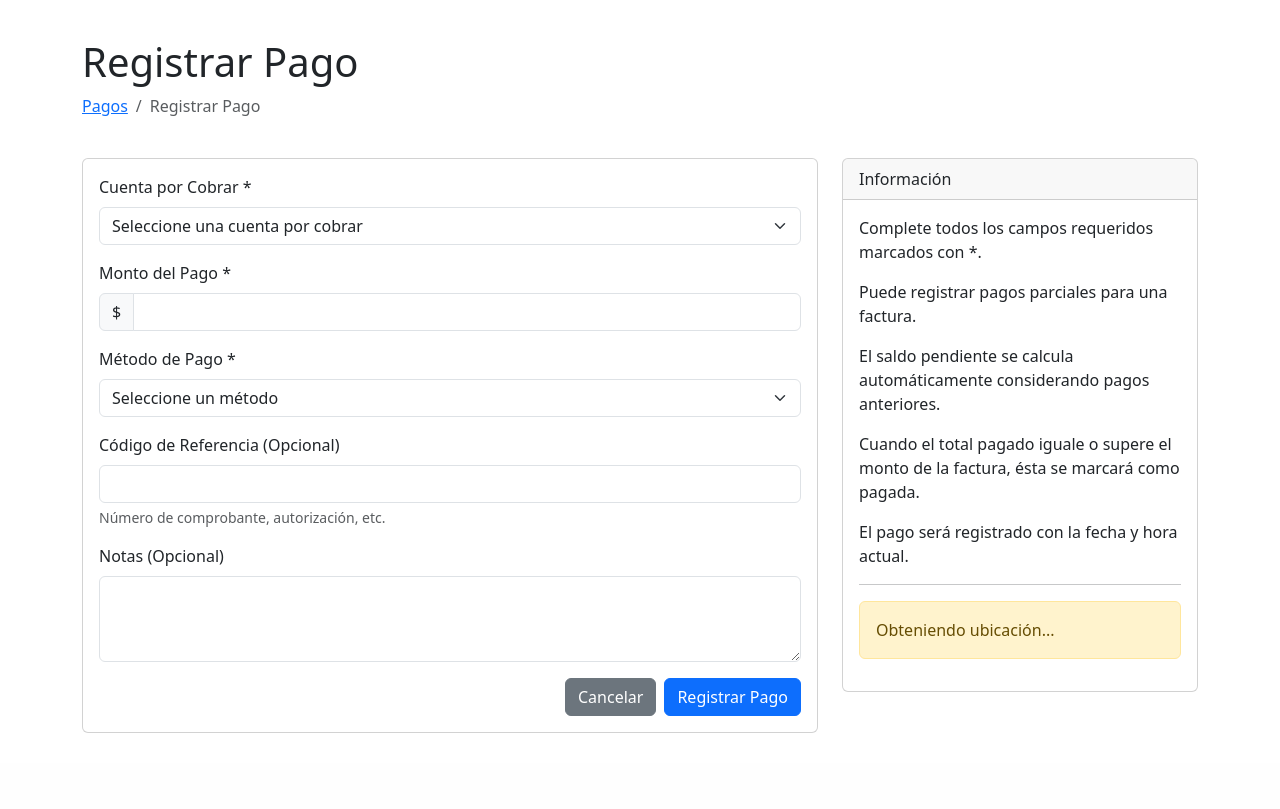
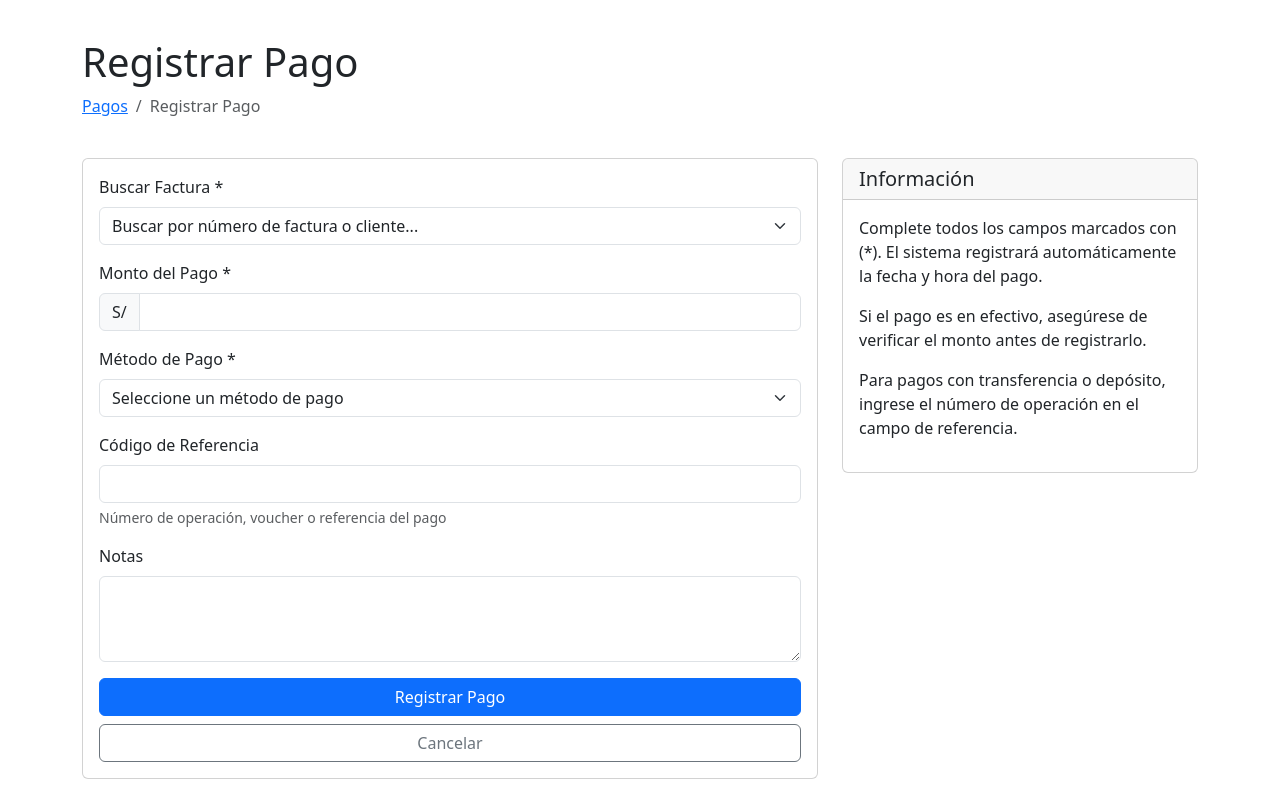
Before and after one commit to mitienda-pe/cobra-backend, a CodeIgniter 4 app: template app/Views/payments/create.php in a window 1280 px wide. Shown: the part 56-865 px from the top of the page. Before the commit the page ends 789 px from the top, so only its background shows below. Run offline with PHP 8.4 and a stand-in for CodeIgniter, Linux system fonts and the light colour scheme; the template is opened without the code that fills it, so the values that code supplies are empty; some libraries are stand-ins or nearby versions.

Commit message:
cambio cuentas por cobrar a facturas

```diff
--- a/app/Views/payments/create.php
+++ b/app/Views/payments/create.php
@@ -1,6 +1,11 @@
 <?= $this->extend('layouts/main') ?>
 
 <?= $this->section('title') ?>Registrar Pago<?= $this->endSection() ?>
+
+<?= $this->section('styles') ?>
+<link href="https://cdn.jsdelivr.net/npm/select2@4.1.0-rc.0/dist/css/select2.min.css" rel="stylesheet" />
+<link href="https://cdn.jsdelivr.net/npm/select2-bootstrap-5-theme@1.3.0/dist/select2-bootstrap-5-theme.min.css" rel="stylesheet" />
+<?= $this->endSection() ?>
 
 <?= $this->section('content') ?>
 <div class="row mb-4">
@@ -19,9 +24,8 @@
     <div class="col-md-8">
         <div class="card">
             <div class="card-body">
-                <form action="<?= site_url('payments/create') ?>" method="post">
+                <form action="<?= site_url('payments/create') ?>" method="post" id="payment-form">
                     <?= csrf_field() ?>
-
 
                     <?php if (!empty($invoice)): ?>
                         <!-- Si se pasa una factura específica, mostrar su información -->
@@ -37,15 +41,15 @@
                                 </div>
                                 <div class="col-md-6">
                                     <p><strong>Concepto:</strong> <?= esc($invoice['concept']) ?></p>
-                                    <p><strong>Monto Total:</strong> $<?= number_format($invoice['amount'], 2) ?></p>
+                                    <p><strong>Monto Total:</strong> S/ <?= number_format($invoice['amount'], 2) ?></p>
                                     <p><strong>Vencimiento:</strong> <?= date('d/m/Y', strtotime($invoice['due_date'])) ?></p>
                                 </div>
                             </div>
                             <hr>
                             <div class="row">
                                 <div class="col-md-12">
-                                    <p><strong>Total Pagado:</strong> $<?= number_format($invoice['total_paid'], 2) ?></p>
-                                    <p><strong>Saldo Pendiente:</strong> $<?= number_format($invoice['remaining_amount'], 2) ?></p>
+                                    <p><strong>Total Pagado:</strong> S/ <?= number_format($invoice['total_paid'], 2) ?></p>
+                                    <p><strong>Saldo Pendiente:</strong> S/ <?= number_format($invoice['remaining_amount'], 2) ?></p>
                                     <?php if(isset($payment_info) && !empty($payment_info['payments'])): ?>
                                     <div class="mt-2">
                                         <strong>Pagos Anteriores:</strong>
@@ -53,7 +57,7 @@
                                         <?php foreach($payment_info['payments'] as $prev_payment): ?>
                                             <li>
                                                 <?= date('d/m/Y', strtotime($prev_payment['payment_date'])) ?> -
-                                                $<?= number_format($prev_payment['amount'], 2) ?>
+                                                S/ <?= number_format($prev_payment['amount'], 2) ?>
                                                 (<?= esc($prev_payment['payment_method']) ?>)
                                             </li>
                                         <?php endforeach; ?>
@@ -64,75 +68,61 @@
                             </div>
                         </div>
                     <?php else: ?>
-                        <!-- Si no se pasa una factura específica, mostrar dropdown para seleccionar -->
+                        <!-- Campo de búsqueda de facturas con autocompletado -->
                         <div class="mb-3">
-                            <label for="invoice_id" class="form-label">Cuenta por Cobrar *</label>
-                            <select name="invoice_id" id="invoice_id" class="form-select" required>
-                                <option value="">Seleccione una cuenta por cobrar</option>
-                                <?php if(!empty($invoices)): ?>
-                                    <?php foreach ($invoices as $inv): ?>
-                                        <option value="<?= $inv['id'] ?>" <?= old('invoice_id') == $inv['id'] ? 'selected' : '' ?>>
-                                            <?= esc($inv['invoice_number']) ?> -
-                                            <?= esc($inv['client_name']) ?> -
-                                            Saldo: $<?= number_format($inv['remaining_amount'], 2) ?>
-                                        </option>
-                                    <?php endforeach; ?>
-                                <?php endif; ?>
+                            <label for="invoice_search" class="form-label">Buscar Factura *</label>
+                            <select class="form-select" id="invoice_search" name="invoice_id" required>
+                                <option value="">Buscar por número de factura o cliente...</option>
                             </select>
+                            <div id="invoice_details" class="mt-3" style="display: none;">
+                                <!-- Los detalles de la factura se cargarán aquí dinámicamente -->
+                            </div>
                         </div>
                     <?php endif; ?>
 
                     <div class="mb-3">
                         <label for="amount" class="form-label">Monto del Pago *</label>
                         <div class="input-group">
-                            <span class="input-group-text">$</span>
-                            <input type="number" class="form-control" id="amount" name="amount"
-                                   value="<?= old('amount', isset($invoice) ? $invoice['remaining_amount'] : '') ?>"
-                                   required step="0.01" min="0.01"
-                                   <?= isset($invoice) ? 'max="' . $invoice['remaining_amount'] . '"' : '' ?>>
+                            <span class="input-group-text">S/</span>
+                            <input type="number" step="0.01" class="form-control" id="amount" name="amount" required
+                                   value="<?= old('amount') ?>" min="0.01"
+                                   <?php if(!empty($invoice)): ?>
+                                   max="<?= $invoice['remaining_amount'] ?>"
+                                   <?php endif; ?>>
                         </div>
-                        <?php if (isset($invoice)): ?>
-                        <div class="form-text">Máximo: $<?= number_format($invoice['remaining_amount'], 2) ?></div>
-                        <?php endif; ?>
                     </div>
 
                     <div class="mb-3">
                         <label for="payment_method" class="form-label">Método de Pago *</label>
-                        <select name="payment_method" id="payment_method" class="form-select" required>
-                            <option value="">Seleccione un método</option>
-                            <option value="cash" <?= old('payment_method') === 'cash' ? 'selected' : '' ?>>Efectivo</option>
-                            <option value="transfer" <?= old('payment_method') === 'transfer' ? 'selected' : '' ?>>Transferencia</option>
-                            <option value="check" <?= old('payment_method') === 'check' ? 'selected' : '' ?>>Cheque</option>
-                            <option value="credit_card" <?= old('payment_method') === 'credit_card' ? 'selected' : '' ?>>Tarjeta de Crédito</option>
-                            <option value="debit_card" <?= old('payment_method') === 'debit_card' ? 'selected' : '' ?>>Tarjeta de Débito</option>
-                            <option value="qr_code" <?= old('payment_method') === 'qr_code' ? 'selected' : '' ?>>Código QR</option>
-                            <option value="other" <?= old('payment_method') === 'other' ? 'selected' : '' ?>>Otro</option>
+                        <select class="form-select" id="payment_method" name="payment_method" required>
+                            <option value="">Seleccione un método de pago</option>
+                            <option value="cash" <?= old('payment_method') == 'cash' ? 'selected' : '' ?>>Efectivo</option>
+                            <option value="transfer" <?= old('payment_method') == 'transfer' ? 'selected' : '' ?>>Transferencia</option>
+                            <option value="deposit" <?= old('payment_method') == 'deposit' ? 'selected' : '' ?>>Depósito</option>
+                            <option value="check" <?= old('payment_method') == 'check' ? 'selected' : '' ?>>Cheque</option>
+                            <option value="card" <?= old('payment_method') == 'card' ? 'selected' : '' ?>>Tarjeta</option>
                         </select>
                     </div>
 
                     <div class="mb-3">
-                        <label for="reference_code" class="form-label">Código de Referencia (Opcional)</label>
+                        <label for="reference_code" class="form-label">Código de Referencia</label>
                         <input type="text" class="form-control" id="reference_code" name="reference_code"
                                value="<?= old('reference_code') ?>" maxlength="100">
-                        <div class="form-text">Número de comprobante, autorización, etc.</div>
+                        <div class="form-text">Número de operación, voucher o referencia del pago</div>
                     </div>
 
                     <div class="mb-3">
-                        <label for="notes" class="form-label">Notas (Opcional)</label>
+                        <label for="notes" class="form-label">Notas</label>
                         <textarea class="form-control" id="notes" name="notes" rows="3"><?= old('notes') ?></textarea>
                     </div>
 
                     <!-- Campos ocultos para la geolocalización -->
-                    <input type="hidden" id="latitude" name="latitude" value="<?= old('latitude') ?>">
-                    <input type="hidden" id="longitude" name="longitude" value="<?= old('longitude') ?>">
+                    <input type="hidden" id="latitude" name="latitude">
+                    <input type="hidden" id="longitude" name="longitude">
 
-                    <div class="d-grid gap-2 d-md-flex justify-content-md-end">
-                        <?php if (!empty($invoice)): ?>
-                            <a href="<?= site_url('invoices/view/' . $invoice['id']) ?>" class="btn btn-secondary">Cancelar</a>
-                        <?php else: ?>
-                            <a href="<?= site_url('payments') ?>" class="btn btn-secondary">Cancelar</a>
-                        <?php endif; ?>
+                    <div class="d-grid gap-2">
                         <button type="submit" class="btn btn-primary">Registrar Pago</button>
+                        <a href="<?= site_url('payments') ?>" class="btn btn-outline-secondary">Cancelar</a>
                     </div>
                 </form>
             </div>
@@ -142,75 +132,100 @@
     <div class="col-md-4">
         <div class="card">
             <div class="card-header">
-                Información
+                <h5 class="card-title mb-0">Información</h5>
             </div>
             <div class="card-body">
-                <p>Complete todos los campos requeridos marcados con *.</p>
-                <p>Puede registrar pagos parciales para una factura.</p>
-                <p>El saldo pendiente se calcula automáticamente considerando pagos anteriores.</p>
-                <p>Cuando el total pagado iguale o supere el monto de la factura, ésta se marcará como pagada.</p>
-                <p>El pago será registrado con la fecha y hora actual.</p>
-                <hr>
-                <div class="mb-3">
-                    <div id="location-status" class="alert alert-warning">
-                        Obteniendo ubicación...
-                    </div>
-                </div>
+                <p>Complete todos los campos marcados con (*). El sistema registrará automáticamente la fecha y hora del pago.</p>
+                <p>Si el pago es en efectivo, asegúrese de verificar el monto antes de registrarlo.</p>
+                <p>Para pagos con transferencia o depósito, ingrese el número de operación en el campo de referencia.</p>
             </div>
         </div>
     </div>
 </div>
+<?= $this->endSection() ?>
 
+<?= $this->section('scripts') ?>
+<script src="https://cdn.jsdelivr.net/npm/select2@4.1.0-rc.0/dist/js/select2.min.js"></script>
 <script>
+$(document).ready(function() {
+    // Inicializar Select2 para la búsqueda de facturas
+    $('#invoice_search').select2({
+        theme: 'bootstrap-5',
+        ajax: {
+            url: '<?= site_url('payments/search-invoices') ?>',
+            dataType: 'json',
+            delay: 250,
+            data: function(params) {
+                return {
+                    term: params.term
+                };
+            },
+            processResults: function(data) {
+                return {
+                    results: data.results
+                };
+            },
+            cache: true
+        },
+        placeholder: 'Buscar por número de factura o cliente...',
+        minimumInputLength: 2,
+        language: {
+            inputTooShort: function() {
+                return 'Por favor ingrese 2 o más caracteres';
+            },
+            noResults: function() {
+                return 'No se encontraron resultados';
+            },
+            searching: function() {
+                return 'Buscando...';
+            }
+        }
+    }).on('select2:select', function(e) {
+        var data = e.params.data;
+
+        // Actualizar el div de detalles de la factura
+        var detailsHtml = `
+            <div class="alert alert-info">
+                <h5>Información de la Cuenta por Cobrar</h5>
+                <div class="row">
+                    <div class="col-md-6">
+                        <p><strong>Factura:</strong> ${data.invoice_number}</p>
+                        <p><strong>Cliente:</strong> ${data.business_name}</p>
+                        <p><strong>Documento:</strong> ${data.document_number}</p>
+                    </div>
+                    <div class="col-md-6">
+                        <p><strong>Monto Total:</strong> S/ ${data.total_amount}</p>
+                        <p><strong>Saldo Pendiente:</strong> S/ ${data.remaining}</p>
+                    </div>
+                </div>
+            </div>
+        `;
+
+        $('#invoice_details').html(detailsHtml).show();
+
+        // Actualizar el monto máximo permitido
+        $('#amount').attr('max', data.remaining);
+    });
+
     // Obtener la ubicación actual
-    document.addEventListener('DOMContentLoaded', function() {
-        // Para el selector de organizaciones (superadmin)
-        const organizationSelect = document.getElementById('organization_id');
-        if (organizationSelect) {
-            organizationSelect.addEventListener('change', function() {
-                const organizationId = this.value;
-                if (organizationId) {
-                    window.location.href = '<?= site_url('payments/create') ?>?organization_id=' + organizationId;
-                }
-            });
-        }
+    if ("geolocation" in navigator) {
+        navigator.geolocation.getCurrentPosition(function(position) {
+            $('#latitude').val(position.coords.latitude);
+            $('#longitude').val(position.coords.longitude);
+        });
+    }
 
-        // Geolocalización
-        if (navigator.geolocation) {
-            navigator.geolocation.getCurrentPosition(
-                function(position) {
-                    // Éxito
-                    document.getElementById('latitude').value = position.coords.latitude;
-                    document.getElementById('longitude').value = position.coords.longitude;
-                    document.getElementById('location-status').className = 'alert alert-success';
-                    document.getElementById('location-status').textContent = 'Ubicación obtenida correctamente.';
-                },
-                function(error) {
-                    // Error
-                    document.getElementById('location-status').className = 'alert alert-danger';
-                    let errorMessage = 'Error al obtener la ubicación: ';
+    // Validación del formulario
+    $('#payment-form').on('submit', function(e) {
+        var amount = parseFloat($('#amount').val());
+        var max = parseFloat($('#amount').attr('max'));
 
-                    switch(error.code) {
-                        case error.PERMISSION_DENIED:
-                            errorMessage += 'Permiso denegado.';
-                            break;
-                        case error.POSITION_UNAVAILABLE:
-                            errorMessage += 'Posición no disponible.';
-                            break;
-                        case error.TIMEOUT:
-                            errorMessage += 'Tiempo de espera agotado.';
-                            break;
-                        default:
-                            errorMessage += 'Error desconocido.';
-                    }
-
-                    document.getElementById('location-status').textContent = errorMessage;
-                }
-            );
-        } else {
-            document.getElementById('location-status').className = 'alert alert-danger';
-            document.getElementById('location-status').textContent = 'Geolocalización no soportada en este navegador.';
+        if (amount > max) {
+            e.preventDefault();
+            alert('El monto del pago no puede ser mayor al saldo pendiente.');
+            return false;
         }
     });
+});
 </script>
 <?= $this->endSection() ?>
```
Also changed, not shown: app/Config/Routes.php (+5 -7 lines), app/Controllers/PaymentController.php (+53 -101 lines).
